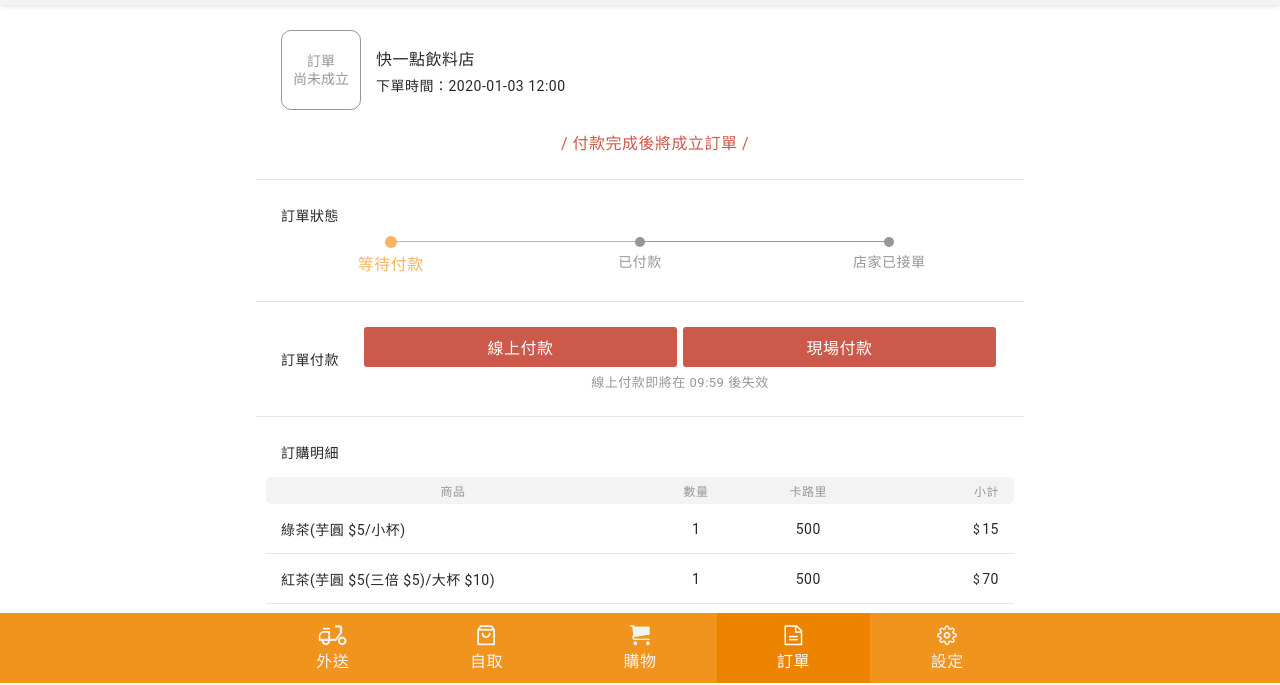
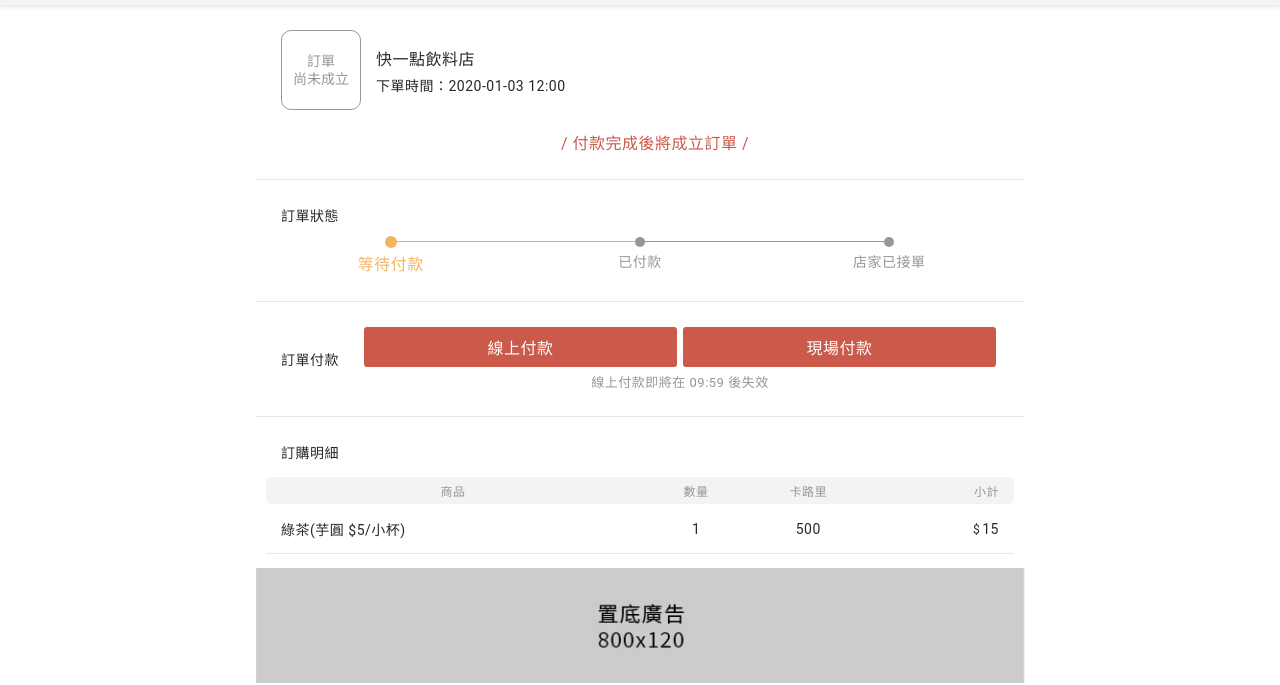
Before and after one commit to rociohsu/gofoodie_ui, a website: page order_detail.html in a window 1280 px wide. Shown: the part 117-802 px from the top of the page. Drawn offline with Linux system fonts and the light colour scheme; files whose address does not match are found by name; a web font is replaced by a local one.

Commit message:
221013 update

```diff
--- a/css/standard.less
+++ b/css/standard.less
@@ -606,7 +606,10 @@ i.icon-pickup { display: inline-block; width: 30px; height: 20px; margin-right:
 i.icon-pickup::before { display: none; }
 
 /* 置底圖 */
-.notify_fixed { position: sticky; bottom: 65px; left: 0; background: @color-line; }
+.notify_fixed { position: sticky; bottom: 65px; left: 0; background: @color-line; z-index: 4; }
+.notify_fixed.ad_bottom0 { bottom: 0; }
+.notify_fixed.ad_bottom0 .pc { display: none; }
+.notify_fixed.ad_bottom0 .mobile { display: block; }
 .notify_fixed.member_push { background: @color-self; }
 footer .notify_fixed { position: relative; bottom: 0; }
 .notify_fixed img { width: 100%; height: auto; }
@@ -985,7 +988,10 @@ footer .notify_fixed { position: relative; bottom: 0; }
 
     /* 置底圖 */
     .notify_fixed { bottom: 70px; }
-	.notify_fixed img { display: block; width: auto; height: 80px; margin: 0 auto; }
+	.notify_fixed:not(.ad_bottom0) img { display: block; width: auto; height: 80px; margin: 0 auto; }
+	.notify_fixed.ad_bottom0 { bottom: 0; background: none; }
+	.notify_fixed.ad_bottom0 .pc { display: block; }
+	.notify_fixed.ad_bottom0 .mobile { display: none; }
 
 	/* 推播通知 */
 	.pushlist .group .headpic { width: 51px; height: 51px; margin-right: 19px; line-height: 51px; }
--- a/order_detail.html
+++ b/order_detail.html
@@ -235,17 +235,21 @@
 
     </main>
 
-    <div class="notify_fixed" style="display: none;">
+    <div class="notify_fixed ad_bottom0">
         <div class="container">
+            <!-- 廣告 -->
+            <a class="pc" target="_blank" href="#"><img src="images/800x120.jpg"></a>
+            <a class="mobile" target="_blank" href="#"><img src="images/750x320.jpg"></a>
+
             <!-- ↓未綁定或未加入再顯示 -->
             <!-- 綁定line notify -->
-            <a href="notify.html"><img src="images/line_notify.png"></a>
+            <!-- <a href="notify.html"><img src="images/line_notify.png"></a> -->
             <!-- 加店家line好友 -->
             <!-- <a href="#"><img src="images/line_addfriend.png"></a> -->
         </div>
     </div>
 
-    <div class="bottom_navigation flex_center">
+    <div class="bottom_navigation flex_center" style="display: none;">
         <div class="container flex_center">
             <a href="index.html"><i class="icon-delivery"></i>外送</a>
             <a href="selfpick.html"><i class="icon-bag"></i>自取</a>
```
Also changed, not shown: css/standard.css, images/750x320.jpg (added), images/800x120.jpg (added).
